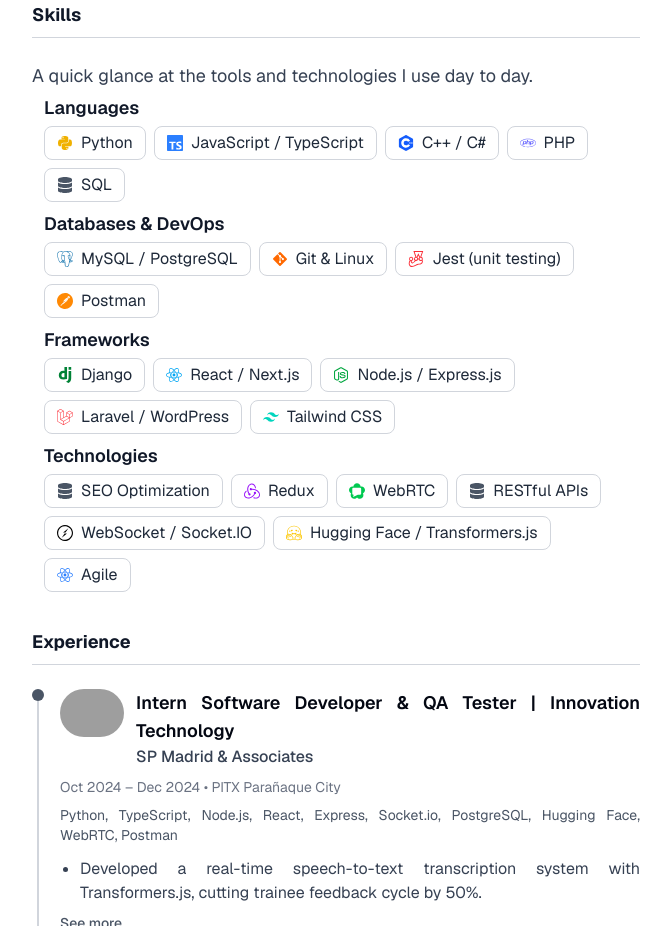
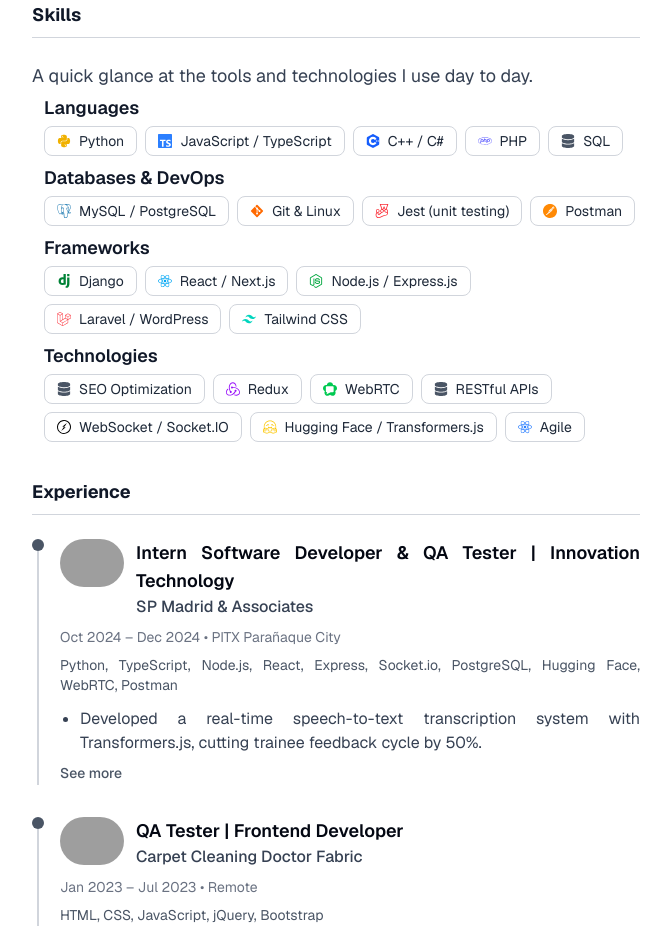
Before and after one commit to johnEmman/johnemmanuelsmarco, a Next.js app: page / in a window 1280 px wide. Shown: the part 800-1726 px from the top of the page, without its empty margins (304-975 px from the left). Built offline with nearby package versions, Linux system fonts and the light colour scheme; grey boxes are pictures that could not be loaded.

Commit message:
update font size

```diff
--- a/src/components/Skills.tsx
+++ b/src/components/Skills.tsx
@@ -171,7 +171,7 @@
             </h3>
 
             {/* Skill pills */}
-            <ul className="flex flex-wrap gap-2 text-sm md:text-base text-gray-800">
+            <ul className="flex flex-wrap gap-2 text-xs md:text-sm text-gray-800">
               {skillGroup.items.map((item, i) => (
                 <li
                   key={i}
```
